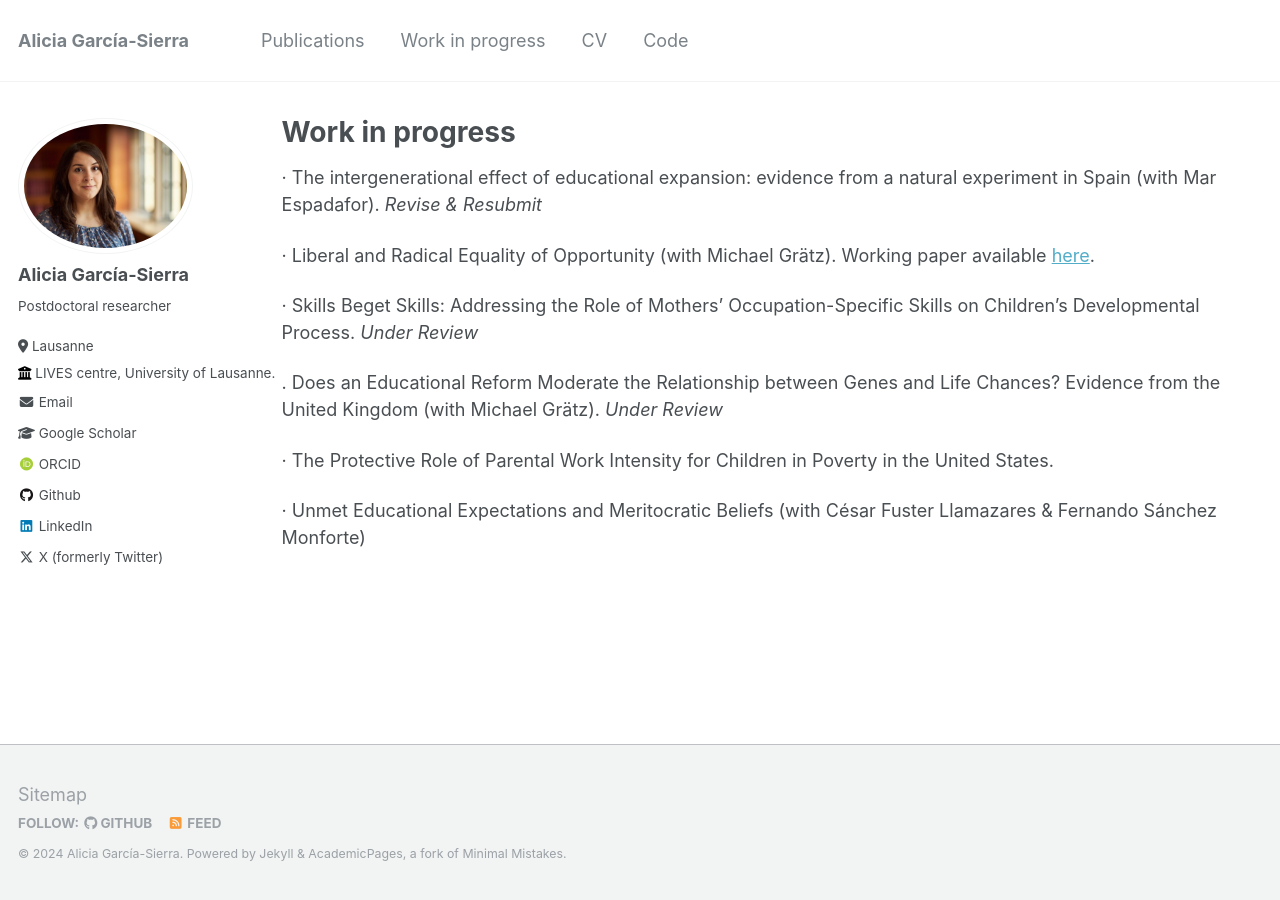
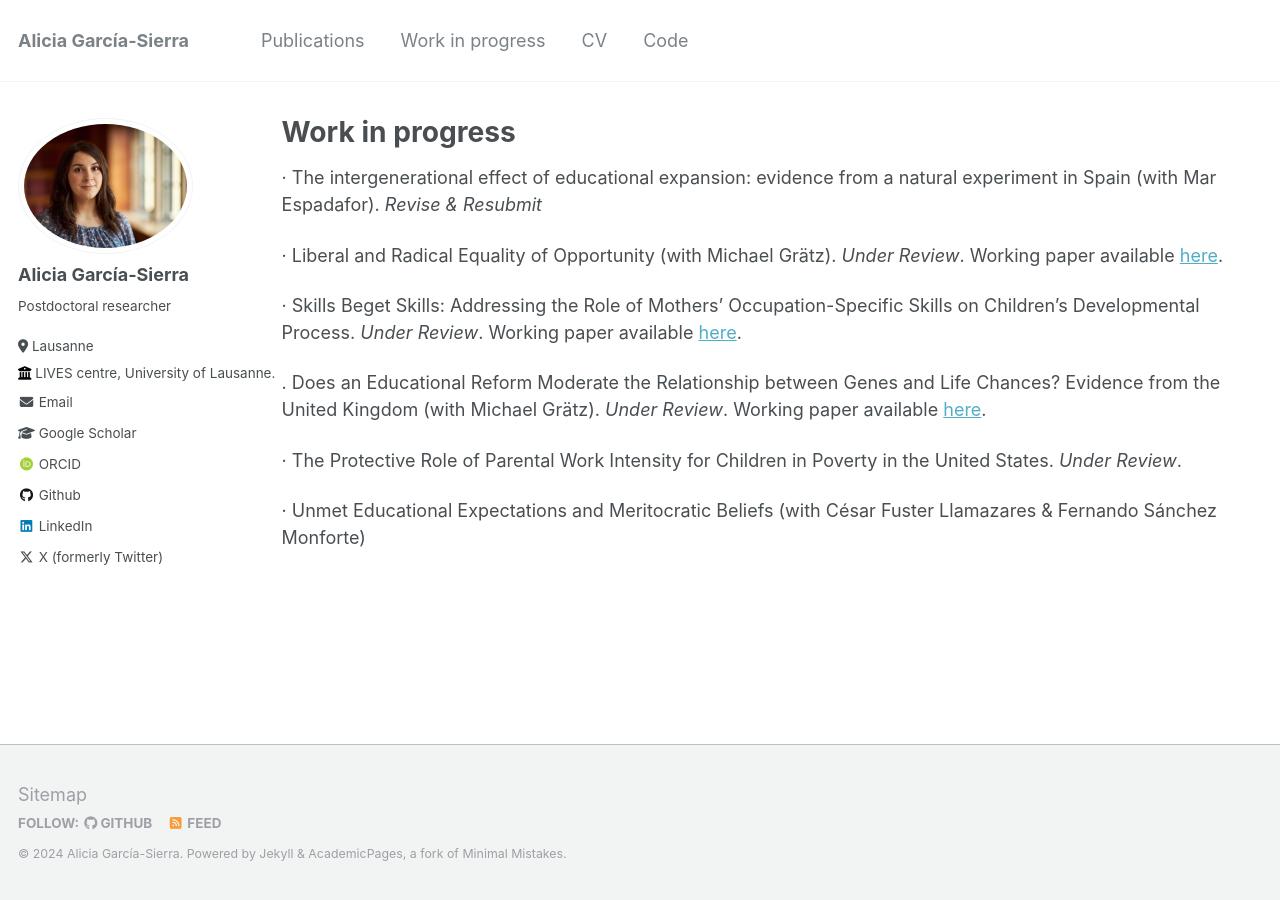
Before and after one commit to aliciagarciasierra/aliciagarciasierra.github.io, a Jekyll site: the page built from _pages/workinprogress.md, in a window 1280 px wide. Built offline with Jekyll 4.4.1, drawn with Linux system fonts in a browser that asks for light colours; some web fonts are replaced.

Commit message:
Update workinprogress.md

```diff
--- a/_pages/workinprogress.md
+++ b/_pages/workinprogress.md
@@ -9,12 +9,12 @@ author_profile: true
 · The intergenerational effect of educational expansion: evidence from a natural experiment in Spain
 (with Mar Espadafor). _Revise & Resubmit_
 
-· Liberal and Radical Equality of Opportunity (with Michael Grätz). Working paper available [here](https://osf.io/preprints/socarxiv/t2ucp).
+· Liberal and Radical Equality of Opportunity (with Michael Grätz). _Under Review_. Working paper available [here](https://osf.io/preprints/socarxiv/t2ucp).
 
-· Skills Beget Skills: Addressing the Role of Mothers’ Occupation-Specific Skills on Children’s Developmental Process.  _Under Review_
+· Skills Beget Skills: Addressing the Role of Mothers’ Occupation-Specific Skills on Children’s Developmental Process.  _Under Review_. Working paper available [here](https://osf.io/preprints/socarxiv/mxktu).
 
-. Does an Educational Reform Moderate the Relationship between Genes and Life Chances? Evidence from the United Kingdom (with Michael Grätz). _Under Review_
+. Does an Educational Reform Moderate the Relationship between Genes and Life Chances? Evidence from the United Kingdom (with Michael Grätz). _Under Review_. Working paper available [here](https://osf.io/preprints/socarxiv/4x375).
 
-· The Protective Role of Parental Work Intensity for Children in Poverty in the United States.
+· The Protective Role of Parental Work Intensity for Children in Poverty in the United States. _Under Review_.
 
 · Unmet Educational Expectations and Meritocratic Beliefs (with César Fuster Llamazares & Fernando Sánchez Monforte)
```
